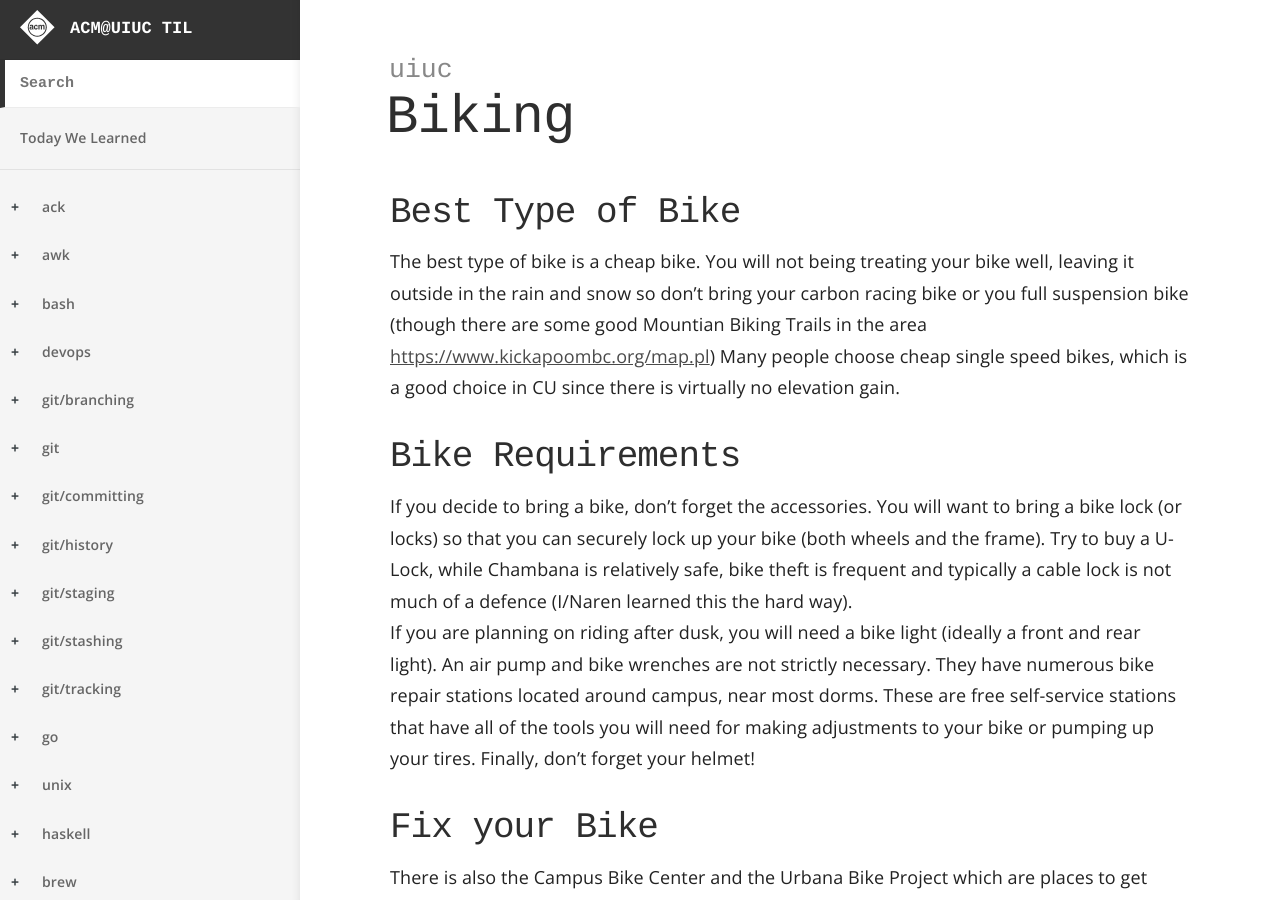
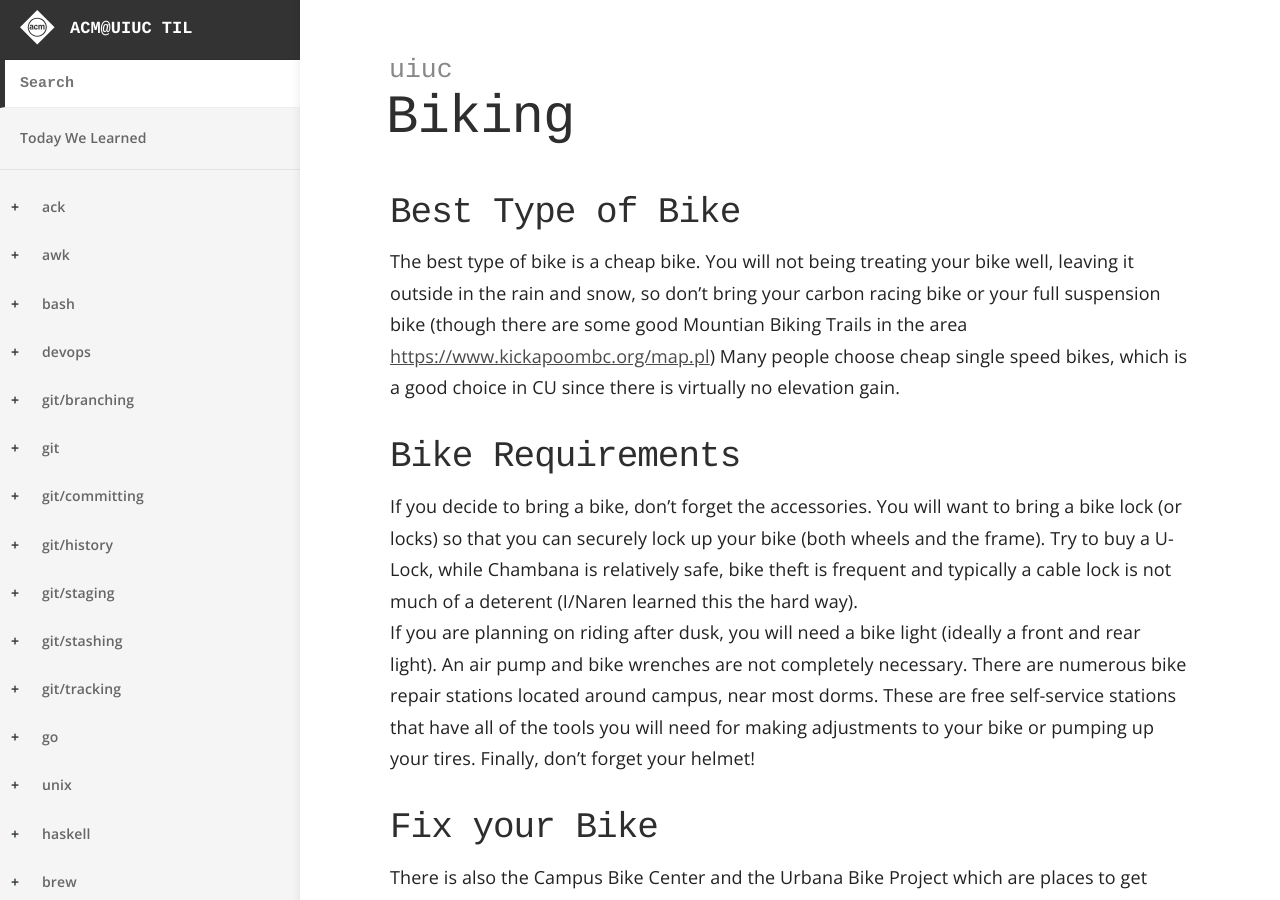
Before and after one commit to acm-uiuc/til, a Jekyll site: the page built from _til/uiuc/biking.md, in a window 1280 px wide. Built offline with Jekyll 4.4.1, drawn with Linux system fonts in a browser that asks for light colours.

Commit message:
Update biking.md

```diff
--- a/_til/uiuc/biking.md
+++ b/_til/uiuc/biking.md
@@ -5,8 +5,8 @@ category: uiuc
 
 ## Best Type of Bike
 The best type of bike is a cheap bike. You will not being treating your
-bike well, leaving it outside in the rain and snow so don't bring your
-carbon racing bike or you full suspension bike (though there are some good
+bike well, leaving it outside in the rain and snow, so don't bring your
+carbon racing bike or your full suspension bike (though there are some good
 Mountian Biking Trails in the area [https://www.kickapoombc.org/map.pl](https://www.kickapoombc.org/map.pl))
 Many people choose cheap single speed bikes, which is a good choice in
 CU since there is virtually no elevation gain.
@@ -17,10 +17,10 @@ You will want to bring a bike lock (or locks) so that you
 can securely lock up your bike (both wheels and the frame).
 Try to buy a U-Lock, while Chambana is relatively safe, bike
 theft is frequent and typically a cable lock is not much of a
-defence (I/Naren learned this the hard way).
+deterent (I/Naren learned this the hard way).
 If you are planning on riding after dusk, you will need a
 bike light (ideally a front and rear light). An air pump and
-bike wrenches are not strictly necessary. They have numerous
+bike wrenches are not completely necessary. There are numerous
 bike repair stations located around campus, near most dorms.
 These are free self-service stations that have all of the tools
 you will need for making adjustments to your bike or pumping up your tires.
```
